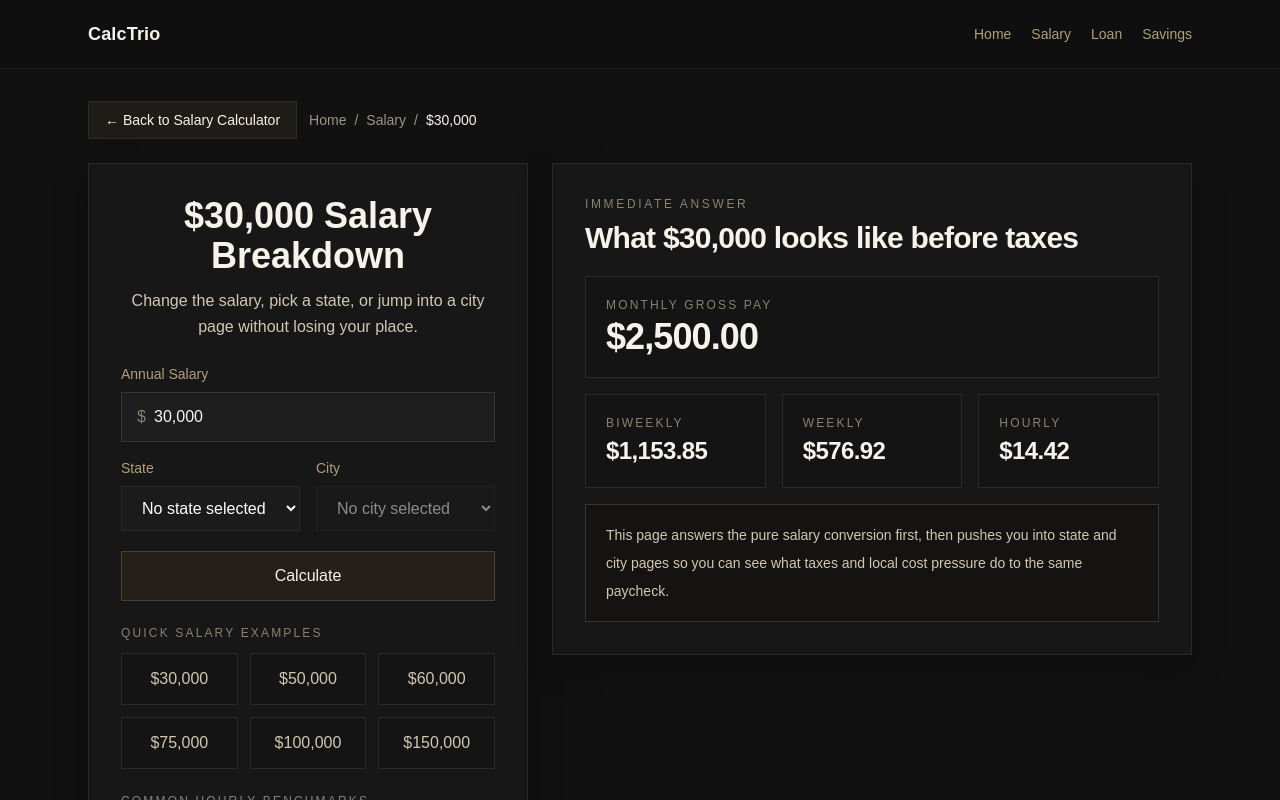
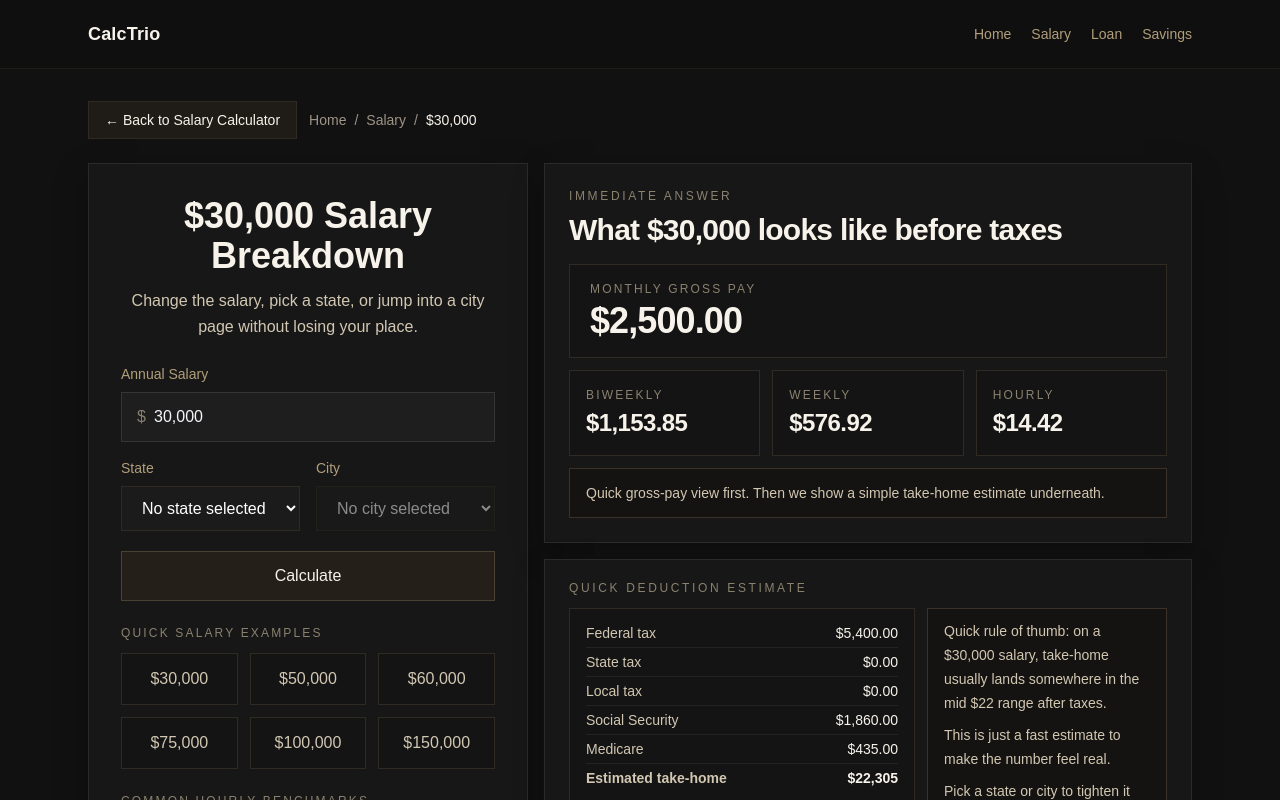
Before and after one commit to mrmagik03/calctrio, a Next.js app: page /salary/10000 in a window 1280 px wide. Shown: the top 800 px of the page. Built offline with nearby package versions, Linux system fonts and the light colour scheme.

Commit message:
improve salary page UX

```diff
--- a/app/salary/[amount]/page.tsx
+++ b/app/salary/[amount]/page.tsx
@@ -1,11 +1,16 @@
 import type { Metadata } from "next";
 import Link from "next/link";
 import JsonLd from "@/app/components/JsonLd";
-import CopyResultLinkButton from "@/app/salary/components/CopyResultLinkButton";
 import SalaryCalculatorPanel from "@/app/salary/components/SalaryCalculatorPanel";
-import SalaryMethodology from "@/app/salary/components/SalaryMethodology";
 import SalaryPageScaffold from "@/app/salary/components/SalaryPageScaffold";
-import { formatCurrency, formatWholeCurrency, getNearbySalarySteps, getPopularCities, getPopularStates, getSalaryBreakdown, readAmountParam } from "@/lib/salary";
+import {
+  formatCurrency,
+  formatWholeCurrency,
+  getPopularCities,
+  getPopularStates,
+  getSalaryBreakdown,
+  readAmountParam,
+} from "@/lib/salary";
 
 const SITE_URL = "https://calctrio.com";
 
@@ -17,9 +22,14 @@ export async function generateMetadata({ params }: Props): Promise<Metadata> {
   const { amount: rawAmount } = await params;
   const amount = readAmountParam(rawAmount);
   const pageUrl = `${SITE_URL}/salary/${amount}`;
+
   return {
     title: `${formatWholeCurrency(amount)} Salary Calculator Breakdown`,
-    description: `${formatWholeCurrency(amount)} per year is about ${formatCurrency(amount / 12)} per month, ${formatCurrency(amount / 26)} biweekly, and ${formatCurrency(amount / 2080)}/hour before taxes.`,
+    description: `${formatWholeCurrency(amount)} per year is about ${formatCurrency(
+      amount / 12
+    )} per month, ${formatCurrency(amount / 26)} biweekly, and ${formatCurrency(
+      amount / 2080
+    )}/hour before taxes.`,
     alternates: { canonical: pageUrl },
   };
 }
@@ -29,7 +39,6 @@ export default async function SalaryAmountPage({ params }: Props) {
   const amount = readAmountParam(rawAmount);
   const breakdown = getSalaryBreakdown(amount);
   const pageUrl = `${SITE_URL}/salary/${amount}`;
-  const nearbySalaries = getNearbySalarySteps(amount);
   const popularStates = getPopularStates().slice(0, 6);
   const popularCities = getPopularCities().slice(0, 6);
 
@@ -45,72 +54,197 @@ export default async function SalaryAmountPage({ params }: Props) {
   return (
     <>
       <JsonLd data={schema} />
-      <SalaryPageScaffold crumbs={[{ href: "/", label: "Home" }, { href: "/salary", label: "Salary" }, { label: formatWholeCurrency(amount) }]}>
-        <div className="grid items-start gap-6 lg:grid-cols-[minmax(0,440px)_minmax(0,1fr)]">
-          <SalaryCalculatorPanel initialAmount={amount} title={`${formatWholeCurrency(amount)} Salary Breakdown`} description="Change the salary, pick a state, or jump into a city page without losing your place." />
+      <SalaryPageScaffold
+        crumbs={[
+          { href: "/", label: "Home" },
+          { href: "/salary", label: "Salary" },
+          { label: formatWholeCurrency(amount) },
+        ]}
+      >
+        <div className="grid items-start gap-4 lg:grid-cols-[minmax(0,440px)_minmax(0,1fr)]">
+          <SalaryCalculatorPanel
+            initialAmount={amount}
+            title={`${formatWholeCurrency(amount)} Salary Breakdown`}
+            description="Change the salary, pick a state, or jump into a city page without losing your place."
+          />
 
-          <section className="border border-[#2a2a2a] bg-[#171717] px-8 py-8 shadow-[0_12px_32px_rgba(0,0,0,0.24)]">
-            <div className="mb-5">
-              <div>
-                <p className="mb-2 text-xs uppercase tracking-[0.22em] text-[#8b826f]">Immediate answer</p>
-                <h2 className="text-3xl font-semibold tracking-tight text-[#f7f3eb]">What {formatWholeCurrency(amount)} looks like before taxes</h2>
+          <div className="space-y-4">
+            <section className="border border-[#2a2a2a] bg-[#171717] px-6 py-6 shadow-[0_12px_32px_rgba(0,0,0,0.24)]">
+              <div className="mb-4">
+                <p className="mb-2 text-xs uppercase tracking-[0.22em] text-[#8b826f]">
+                  Immediate answer
+                </p>
+                <h2 className="text-3xl font-semibold tracking-tight text-[#f7f3eb]">
+                  What {formatWholeCurrency(amount)} looks like before taxes
+                </h2>
+              </div>
+
+              <div className="space-y-3">
+                <div className="border border-[#2f2a22] bg-[#141414] px-5 py-4">
+                  <p className="mb-1 text-xs uppercase tracking-[0.18em] text-[#8b826f]">
+                    Monthly gross pay
+                  </p>
+                  <p className="text-4xl font-semibold tracking-tight text-[#f7f3eb]">
+                    {formatCurrency(breakdown.monthlyGross)}
+                  </p>
+                </div>
+
+                <div className="grid gap-3 sm:grid-cols-3">
+                  <div className="border border-[#2f2a22] bg-[#141414] px-4 py-4">
+                    <p className="mb-1 text-xs uppercase tracking-[0.18em] text-[#8b826f]">
+                      Biweekly
+                    </p>
+                    <p className="text-2xl font-semibold tracking-tight text-[#f7f3eb]">
+                      {formatCurrency(breakdown.biweeklyGross)}
+                    </p>
+                  </div>
+
+                  <div className="border border-[#2f2a22] bg-[#141414] px-4 py-4">
+                    <p className="mb-1 text-xs uppercase tracking-[0.18em] text-[#8b826f]">
+                      Weekly
+                    </p>
+                    <p className="text-2xl font-semibold tracking-tight text-[#f7f3eb]">
+                      {formatCurrency(breakdown.weeklyGross)}
+                    </p>
+                  </div>
+
+                  <div className="border border-[#2f2a22] bg-[#141414] px-4 py-4">
+                    <p className="mb-1 text-xs uppercase tracking-[0.18em] text-[#8b826f]">
+                      Hourly
+                    </p>
+                    <p className="text-2xl font-semibold tracking-tight text-[#f7f3eb]">
+                      {formatCurrency(breakdown.hourlyGross)}
+                    </p>
                   </div>
                 </div>
 
-            <div className="space-y-4">
-              <div className="border border-[#2f2a22] bg-[#141414] px-5 py-5">
-                <p className="mb-1 text-xs uppercase tracking-[0.18em] text-[#8b826f]">Monthly gross pay</p>
-                <p className="text-4xl font-semibold tracking-tight text-[#f7f3eb]">{formatCurrency(breakdown.monthlyGross)}</p>
+                <div className="border border-[#3a3128] bg-[#151311] px-4 py-3 text-sm leading-6 text-[#d2c7b2]">
+                  <p>
+                    Quick gross-pay view first. Then we show a simple take-home
+                    estimate underneath.
+                  </p>
+                </div>
+              </div>
+            </section>
+
+            <section className="border border-[#2a2a2a] bg-[#171717] px-6 py-5 shadow-[0_12px_32px_rgba(0,0,0,0.18)]">
+              <div className="mb-3">
+                <p className="text-xs uppercase tracking-[0.22em] text-[#8b826f]">
+                  Quick deduction estimate
+                </p>
               </div>
 
-              <div className="grid gap-4 sm:grid-cols-3">
-                <div className="border border-[#2f2a22] bg-[#141414] px-5 py-5"><p className="mb-1 text-xs uppercase tracking-[0.18em] text-[#8b826f]">Biweekly</p><p className="text-2xl font-semibold tracking-tight text-[#f7f3eb]">{formatCurrency(breakdown.biweeklyGross)}</p></div>
-                <div className="border border-[#2f2a22] bg-[#141414] px-5 py-5"><p className="mb-1 text-xs uppercase tracking-[0.18em] text-[#8b826f]">Weekly</p><p className="text-2xl font-semibold tracking-tight text-[#f7f3eb]">{formatCurrency(breakdown.weeklyGross)}</p></div>
-                <div className="border border-[#2f2a22] bg-[#141414] px-5 py-5"><p className="mb-1 text-xs uppercase tracking-[0.18em] text-[#8b826f]">Hourly</p><p className="text-2xl font-semibold tracking-tight text-[#f7f3eb]">{formatCurrency(breakdown.hourlyGross)}</p></div>
+              <div className="grid gap-3 xl:grid-cols-[minmax(0,1fr)_240px]">
+                <div className="border border-[#2f2a22] bg-[#141414] px-4 py-2.5 text-sm text-[#d2c7b2]">
+                  <div className="flex items-center justify-between py-1">
+                    <span>Federal tax</span>
+                    <span className="font-medium text-[#f7f3eb]">
+                      {formatCurrency(breakdown.federalTax)}
+                    </span>
                   </div>
 
-              <div className="border border-[#3a3128] bg-[#151311] px-5 py-4 text-sm leading-7 text-[#d2c7b2]">
+                  <div className="flex items-center justify-between border-t border-[#232323] py-1">
+                    <span>State tax</span>
+                    <span className="font-medium text-[#f7f3eb]">
+                      {formatCurrency(breakdown.stateTax)}
+                    </span>
+                  </div>
+
+                  <div className="flex items-center justify-between border-t border-[#232323] py-1">
+                    <span>Local tax</span>
+                    <span className="font-medium text-[#f7f3eb]">
+                      {formatCurrency(breakdown.localTax)}
+                    </span>
+                  </div>
+
+                  <div className="flex items-center justify-between border-t border-[#232323] py-1">
+                    <span>Social Security</span>
+                    <span className="font-medium text-[#f7f3eb]">
+                      {formatCurrency(breakdown.socialSecurity)}
+                    </span>
+                  </div>
+
+                  <div className="flex items-center justify-between border-t border-[#232323] py-1">
+                    <span>Medicare</span>
+                    <span className="font-medium text-[#f7f3eb]">
+                      {formatCurrency(breakdown.medicare)}
+                    </span>
+                  </div>
+
+                  <div className="flex items-center justify-between border-t border-[#232323] py-1">
+                    <span className="font-semibold">Estimated take-home</span>
+                    <span className="font-semibold text-[#f7f3eb]">
+                      {formatCurrency(breakdown.netAnnual, 0)}
+                    </span>
+                  </div>
+                </div>
+
+                <div className="border border-[#3a3128] bg-[#151311] px-4 py-2.5 text-sm leading-6 text-[#d2c7b2]">
                   <p>
-                  This page answers the pure salary conversion first, then pushes you into state and city pages so you can see what taxes and local cost pressure do to the same paycheck.
+                    Quick rule of thumb: on a {formatWholeCurrency(amount)} salary,
+                    take-home usually lands somewhere in the mid{" "}
+                    {formatWholeCurrency(breakdown.netAnnual).slice(0, -4)} range
+                    after taxes.
+                  </p>
+                  <p className="mt-2">
+                    This is just a fast estimate to make the number feel real.
+                  </p>
+                  <p className="mt-2">
+                    Pick a state or city to tighten it up.
                   </p>
                 </div>
               </div>
             </section>
           </div>
-
-        <section className="mt-6 border border-[#2a2a2a] bg-[#171717] px-8 py-8 shadow-[0_12px_32px_rgba(0,0,0,0.18)]">
-          <div className="mb-5">
-            <p className="mb-2 text-xs uppercase tracking-[0.22em] text-[#8b826f]">Try other salaries</p>
-            <h2 className="text-2xl font-semibold tracking-tight text-[#f7f3eb]">Nearby salary comparisons</h2>
         </div>
-          <div className="grid gap-3 sm:grid-cols-2 lg:grid-cols-5">
-            {nearbySalaries.map((salary) => (
-              <Link key={salary} href={`/salary/${salary}`} className="border border-[#2f2a22] bg-[#141414] px-4 py-3 text-center text-sm font-medium text-[#d2c7b2] transition-colors duration-200 hover:border-[#b29f7a] hover:text-[#f7f3eb]">{formatWholeCurrency(salary)}</Link>
-            ))}
-          </div>
-        </section>
 
         <section className="mt-6 grid gap-6 lg:grid-cols-2">
           <div className="border border-[#2a2a2a] bg-[#171717] px-8 py-8 shadow-[0_12px_32px_rgba(0,0,0,0.18)]">
-            <div className="mb-5"><p className="mb-2 text-xs uppercase tracking-[0.22em] text-[#8b826f]">Explore states</p><h2 className="text-2xl font-semibold tracking-tight text-[#f7f3eb]">See {formatWholeCurrency(amount)} in a different state</h2></div>
+            <div className="mb-5">
+              <p className="mb-2 text-xs uppercase tracking-[0.22em] text-[#8b826f]">
+                Explore states
+              </p>
+              <h2 className="text-2xl font-semibold tracking-tight text-[#f7f3eb]">
+                See {formatWholeCurrency(amount)} in a different state
+              </h2>
+            </div>
+
             <div className="grid gap-3 sm:grid-cols-2 lg:grid-cols-3">
               {popularStates.map((state) => (
-                <Link key={state.slug} href={`/salary/${amount}/${state.slug}`} className="border border-[#2f2a22] bg-[#141414] px-4 py-3 text-sm text-[#d2c7b2] transition-colors duration-200 hover:border-[#b29f7a] hover:text-[#f7f3eb]">{state.name}</Link>
+                <Link
+                  key={state.slug}
+                  href={`/salary/${amount}/${state.slug}`}
+                  className="border border-[#2f2a22] bg-[#141414] px-4 py-3 text-sm text-[#d2c7b2] transition-colors duration-200 hover:border-[#b29f7a] hover:text-[#f7f3eb]"
+                >
+                  {state.name}
+                </Link>
               ))}
             </div>
           </div>
 
           <div className="border border-[#2a2a2a] bg-[#171717] px-8 py-8 shadow-[0_12px_32px_rgba(0,0,0,0.18)]">
-            <div className="mb-5"><p className="mb-2 text-xs uppercase tracking-[0.22em] text-[#8b826f]">Explore cities</p><h2 className="text-2xl font-semibold tracking-tight text-[#f7f3eb]">Jump into city-specific salary pages</h2></div>
+            <div className="mb-5">
+              <p className="mb-2 text-xs uppercase tracking-[0.22em] text-[#8b826f]">
+                Explore cities
+              </p>
+              <h2 className="text-2xl font-semibold tracking-tight text-[#f7f3eb]">
+                Jump into city-specific salary pages
+              </h2>
+            </div>
+
             <div className="grid gap-3 sm:grid-cols-2 lg:grid-cols-3">
               {popularCities.map((city) => (
-                <Link key={`${city.stateSlug}-${city.slug}`} href={`/salary/${amount}/${city.stateSlug}/${city.slug}`} className="border border-[#2f2a22] bg-[#141414] px-4 py-3 text-sm text-[#d2c7b2] transition-colors duration-200 hover:border-[#b29f7a] hover:text-[#f7f3eb]">{city.name}, {city.stateName}</Link>
+                <Link
+                  key={`${city.stateSlug}-${city.slug}`}
+                  href={`/salary/${amount}/${city.stateSlug}/${city.slug}`}
+                  className="border border-[#2f2a22] bg-[#141414] px-4 py-3 text-sm text-[#d2c7b2] transition-colors duration-200 hover:border-[#b29f7a] hover:text-[#f7f3eb]"
+                >
+                  {city.name}, {city.stateName}
+                </Link>
               ))}
             </div>
           </div>
         </section>
-
-        <SalaryMethodology breakdown={breakdown} />
       </SalaryPageScaffold>
     </>
   );
```
Lines whose indentation alone changed are shown as unchanged.
